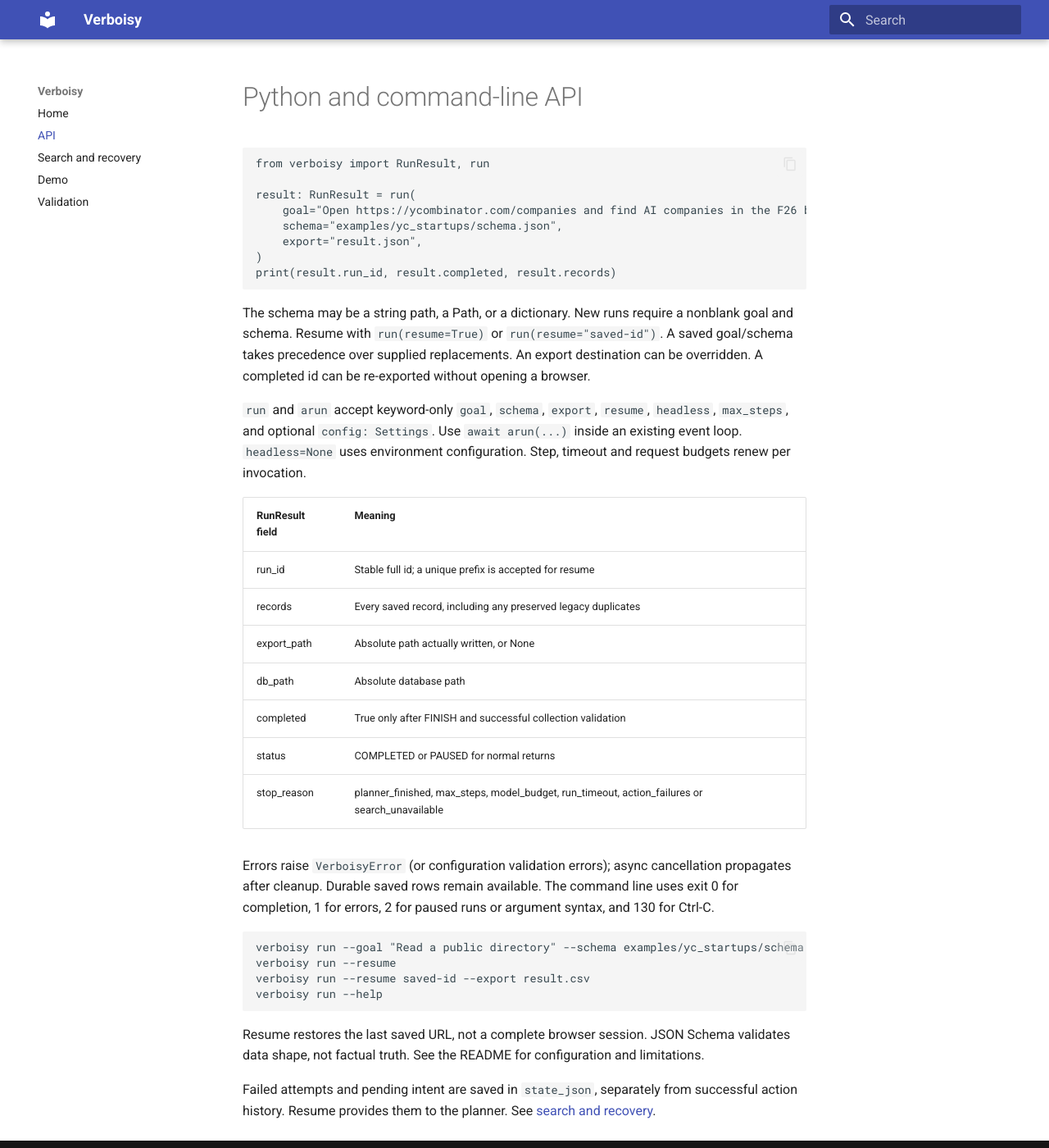
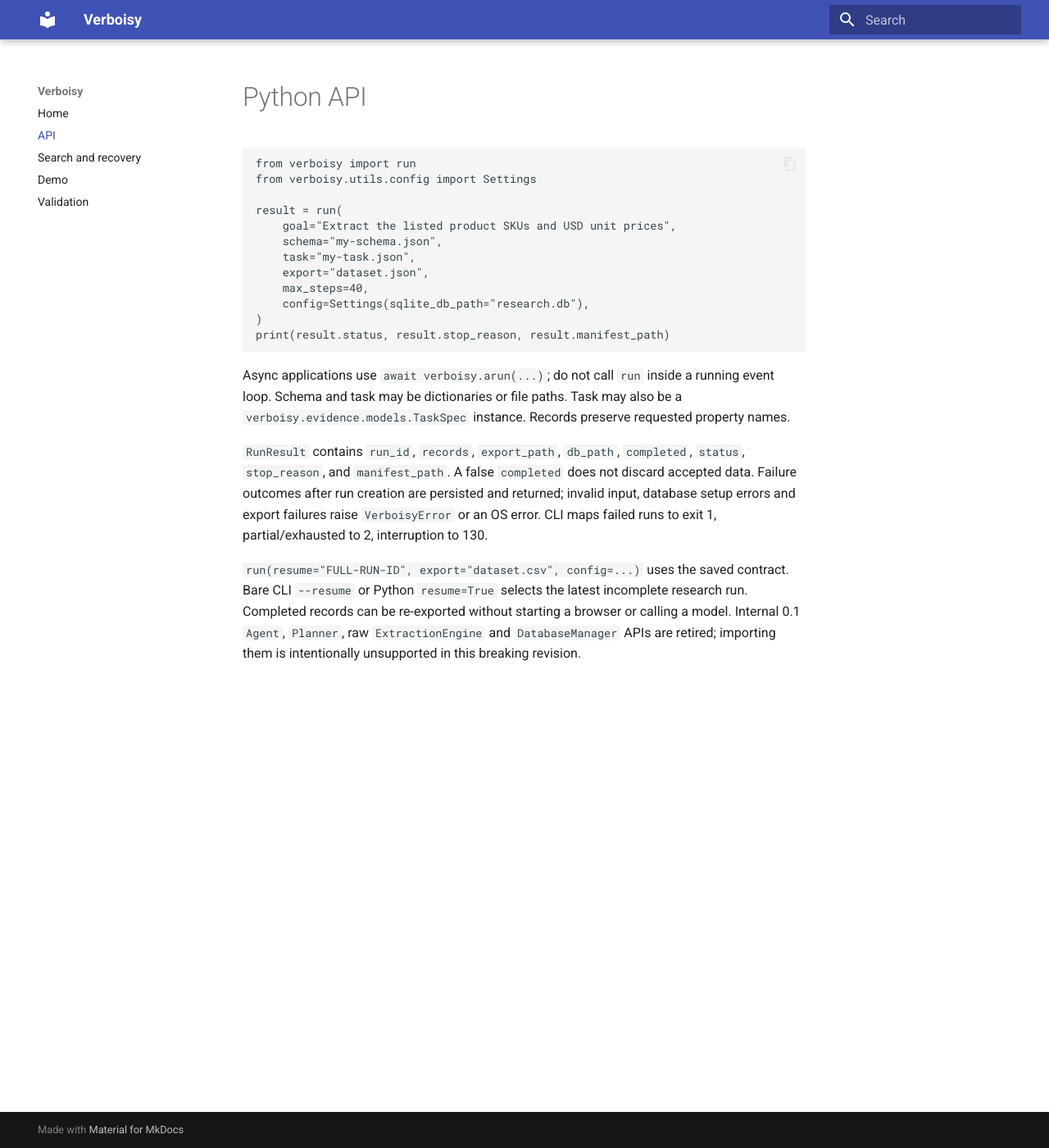
Before and after one commit to EmanueleTorrisi/verboisy, an MkDocs documentation site: the page built from docs/api.md, in a window 1280 px wide and 1400 px high. Shown: the whole window at 82% size. Built offline with MkDocs 1.6.1 and Material for MkDocs 9.7.7, drawn with Linux system fonts in a browser that asks for light colours.

Commit message:
feat(v02): update docs/api.md

````diff
--- a/docs/api.md
+++ b/docs/api.md
@@ -1,50 +1,32 @@
-# Python and command-line API
+# Python API
 
 ```python
-from verboisy import RunResult, run
+from verboisy import run
+from verboisy.utils.config import Settings
 
-result: RunResult = run(
-    goal="Open https://ycombinator.com/companies and find AI companies in the F26 batch",
-    schema="examples/yc_startups/schema.json",
-    export="result.json",
+result = run(
+    goal="Extract the listed product SKUs and USD unit prices",
+    schema="my-schema.json",
+    task="my-task.json",
+    export="dataset.json",
+    max_steps=40,
+    config=Settings(sqlite_db_path="research.db"),
 )
-print(result.run_id, result.completed, result.records)
+print(result.status, result.stop_reason, result.manifest_path)
 ```
 
-The schema may be a string path, a Path, or a dictionary. New runs require a nonblank
-goal and schema. Resume with `run(resume=True)` or `run(resume="saved-id")`. A saved
-goal/schema takes precedence over supplied replacements. An export destination can
-be overridden. A completed id can be re-exported without opening a browser.
+Async applications use `await verboisy.arun(...)`; do not call `run` inside a running
+event loop. Schema and task may be dictionaries or file paths. Task may also be a
+`verboisy.evidence.models.TaskSpec` instance. Records preserve requested property names.
 
-`run` and `arun` accept keyword-only `goal`, `schema`, `export`, `resume`,
-`headless`, `max_steps`, and optional `config: Settings`.
-Use `await arun(...)` inside an existing event loop. `headless=None` uses environment
-configuration. Step, timeout and request budgets renew per invocation.
+`RunResult` contains `run_id`, `records`, `export_path`, `db_path`, `completed`, `status`,
+`stop_reason`, and `manifest_path`. A false `completed` does not discard accepted data.
+Failure outcomes after run creation are persisted and returned; invalid input, database
+setup errors and export failures raise `VerboisyError` or an OS error. CLI maps failed
+runs to exit 1, partial/exhausted to 2, interruption to 130.
 
-| RunResult field | Meaning |
-| --- | --- |
-| run_id | Stable full id; a unique prefix is accepted for resume |
-| records | Every saved record, including any preserved legacy duplicates |
-| export_path | Absolute path actually written, or None |
-| db_path | Absolute database path |
-| completed | True only after FINISH and successful collection validation |
-| status | COMPLETED or PAUSED for normal returns |
-| stop_reason | planner_finished, max_steps, model_budget, run_timeout, action_failures or search_unavailable |
-
-Errors raise `VerboisyError` (or configuration validation errors); async cancellation
-propagates after cleanup. Durable saved rows remain available. The command line
-uses exit 0 for completion, 1 for errors, 2 for paused runs or argument syntax,
-and 130 for Ctrl-C.
-
-```bash
-verboisy run --goal "Read a public directory" --schema examples/yc_startups/schema.json
-verboisy run --resume
-verboisy run --resume saved-id --export result.csv
-verboisy run --help
-```
-
-Resume restores the last saved URL, not a complete browser session. JSON Schema validates
-data shape, not factual truth. See the README for configuration and limitations.
-
-Failed attempts and pending intent are saved in `state_json`, separately from successful
-action history. Resume provides them to the planner. See [search and recovery](search-and-recovery.md).
+`run(resume="FULL-RUN-ID", export="dataset.csv", config=...)` uses the saved contract.
+Bare CLI `--resume` or Python `resume=True` selects the latest incomplete research run.
+Completed records can be re-exported without starting a browser or calling a model.
+Internal 0.1 `Agent`, `Planner`, raw `ExtractionEngine` and `DatabaseManager` APIs are
+retired; importing them is intentionally unsupported in this breaking revision.
````
